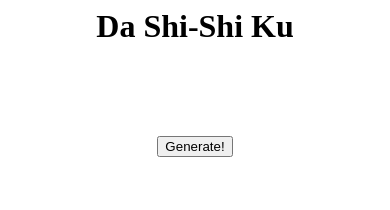
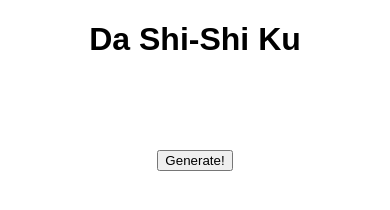
Before and after one commit to cekstedt/cekstedt.github.io, a plain HTML site: page index.html in a window 390 px wide. Drawn offline with Linux system fonts and the light colour scheme.

Commit message:
Update index.html
Updated fonts & CSS, Added optimization for mobile screens (hopefully)

```diff
--- a/index.html
+++ b/index.html
@@ -1,25 +1,22 @@
-<! DOCTYPE html>
+<!DOCTYPE html>
 <html>
 <head>
-
-<title>Da Shi-Shi Ku</title>
-
+<meta name="viewport" content="width=device-width, initial-scale=1">
 <style>
-
-h1 {text-align: center;}
-p {text-align: center;}
-div {text-align: center;}
-
+body {
+  margin: 0;
+  font-family: Arial, Helvetica, sans-serif;
+}
 </style>
 </head>
-
 <body>
 
-<h1>Da Shi-Shi Ku</h1>
+<div style="text-align:center">
+  <h1>Da Shi-Shi Ku</h1>
+  <p id="text"><br><br><br></p>
 
-<p id="text"><br><br><br></p>
-
-<div><button id="button" onclick="generate_haiku()">Loading...</button></div>
+  <div><button id="button" onclick="generate_haiku()">Loading...</button></div>
+</div>
 
 <script src="Dictionary.js"></script>
 <script src="dashishiku.js"></script>
```
